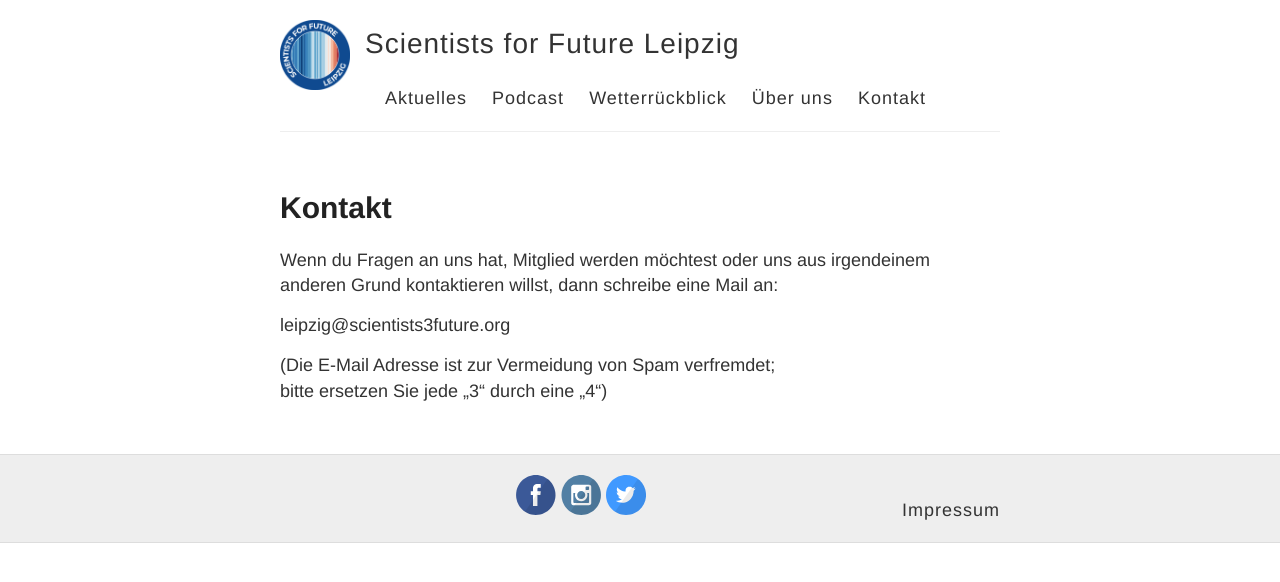
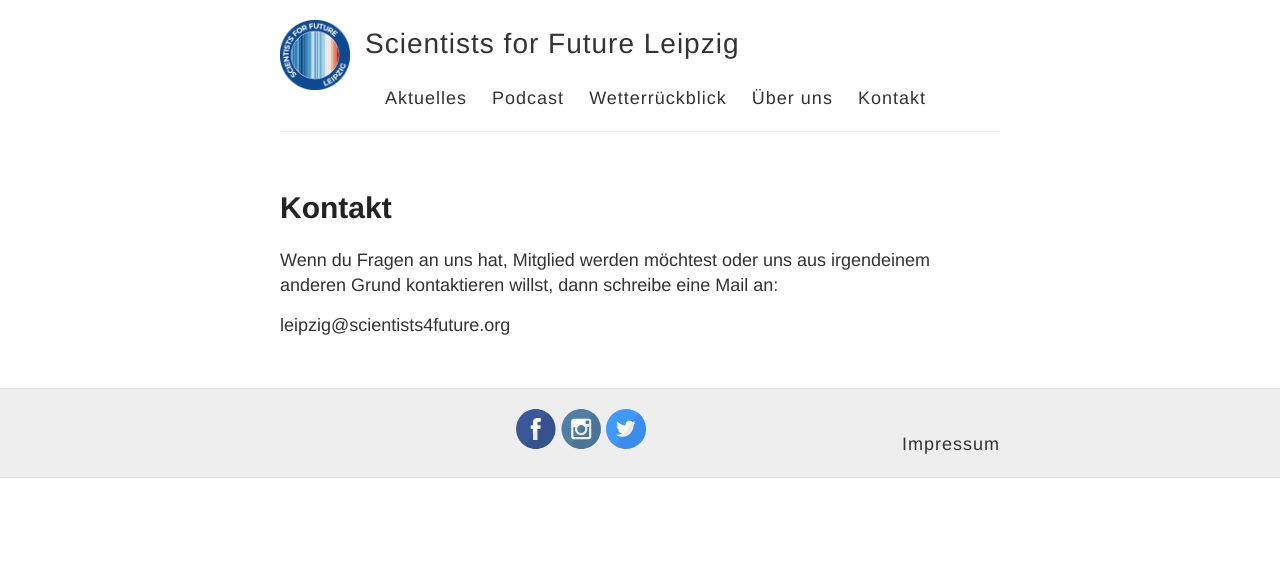
Before and after one commit to s4f-leipzig/s4f-leipzig.github.io, a Jekyll site: the page built from contact.md, in a window 1280 px wide. Shown: the top 582 px of the page. Built offline with Jekyll 4.4.1, drawn with Linux system fonts in a browser that asks for light colours.

Commit message:
new address

```diff
--- a/contact.md
+++ b/contact.md
@@ -6,7 +6,4 @@ permalink: /contact/
 
 Wenn du Fragen an uns hat, Mitglied werden möchtest oder uns aus irgendeinem anderen Grund kontaktieren willst, dann schreibe eine Mail an:
 
-leipzig@scientists3future.org
-
-(Die E-Mail Adresse ist zur Vermeidung von Spam verfremdet; <br>
-bitte ersetzen Sie jede „3“ durch eine „4“)
+leipzig@scientists4future.org
```
